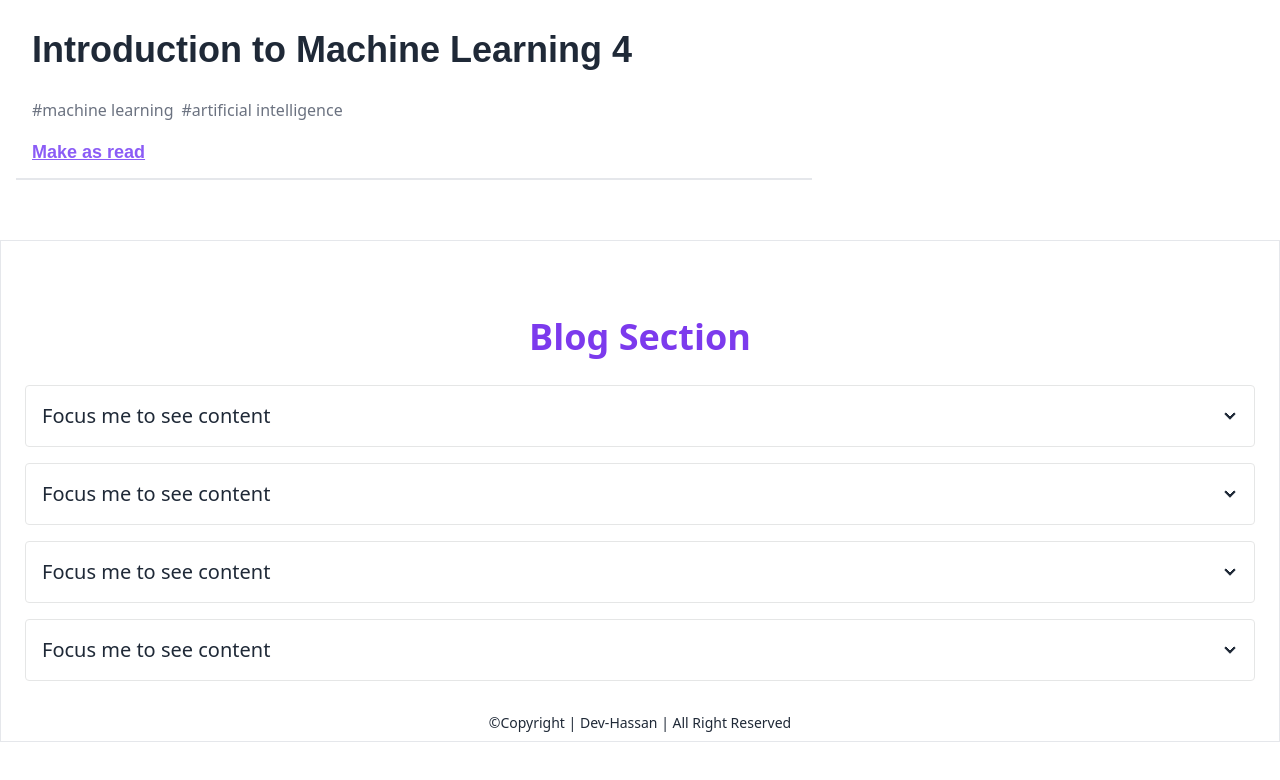
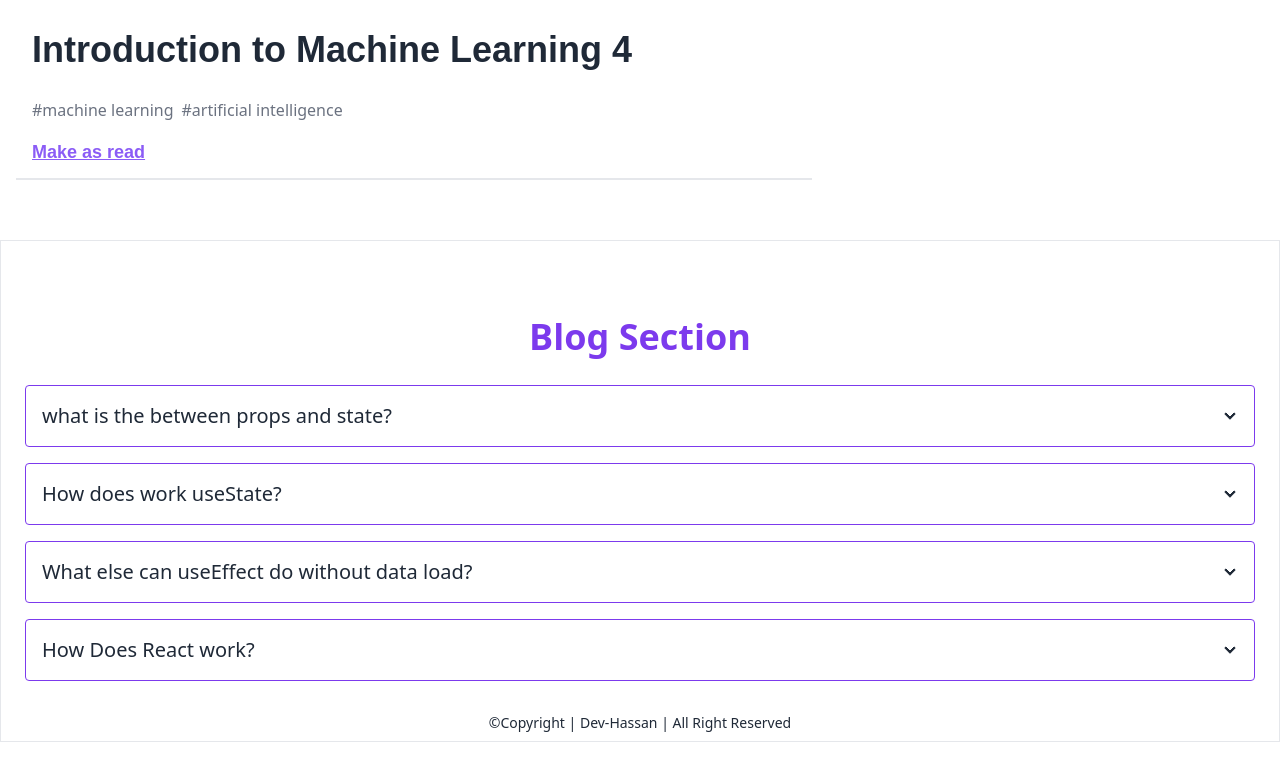
Before and after one commit to dev-abulhassan/programming-cafe, a React (Vite) app: page / in a window 1280 px wide. Shown: the part 3409-4189 px from the top of the page. Built offline with nearby package versions, Linux system fonts and the light colour scheme.

Commit message:
Blog section added

```diff
--- a/src/components/Footer/Footer.jsx
+++ b/src/components/Footer/Footer.jsx
@@ -5,36 +5,36 @@ const Footer = () => {
       <div className='pt-16 my-10 border md:px-3 px-4'>
          <h2 className='text-center font-bold text-4xl text-violet-600  py-3'>Blog Section</h2>
          <div className='py-4 px-3'>
-            <div tabIndex={0} className="collapse collapse-arrow border border-base-300 bg-base-100 rounded mb-4">
+            <div tabIndex={0} className="collapse collapse-arrow border border-violet-600  bg-base-100 rounded mb-4">
                <div className="collapse-title text-xl font-medium">
-                  Focus me to see content
+               what is the between props and state?
                </div>
                <div className="collapse-content">
-                  <p>Lorem ipsum dolor sit amet consectetur adipisicing elit. Eveniet minima, voluptatum impedit asperiores quasi dicta accusantium possimus perspiciatis perferendis voluptates sit aperiam nam facilis voluptatem dolorem? Ullam aliquid consequuntur id!</p>
+                  <p><i><strong>props</strong></i> are used to pass data from a parent component to a child component, while state is used to manage data within a component itself. Props are read-only and cannot be modified by the child component, while state is mutable and can be changed by the component itself.</p>
                </div>
             </div>
-            <div tabIndex={0} className="collapse collapse-arrow border border-base-300 bg-base-100 rounded mb-4">
+            <div tabIndex={1} className="collapse collapse-arrow border border-violet-600 bg-base-100 rounded mb-4">
                <div className="collapse-title text-xl font-medium">
-                  Focus me to see content
+               How does work useState?
                </div>
                <div className="collapse-content">
-                  <p>tabIndex={0} attribute is necessary to make the div focusable</p>
+                  <p><i><strong>useState</strong></i> is a built-in hook that allows functional components to have stateful behavior. It returns an array with two values: the current state and a function to update it. Hook takes an initial state value as an argument and returns an updated state value whenever the setter function is called.</p>
                </div>
             </div>
-            <div tabIndex={0} className="collapse collapse-arrow border border-base-300 bg-base-100 rounded mb-4">
+            <div tabIndex={2} className="collapse collapse-arrow border border-violet-600 bg-base-100 rounded mb-4">
                <div className="collapse-title text-xl font-medium">
-                  Focus me to see content
+               What else can useEffect do without data load?
                </div>
                <div className="collapse-content">
-                  <p>tabIndex={0} attribute is necessary to make the div focusable</p>
+                  <p><i><strong>useEffect</strong></i> hook in React is not limited to fetching data, but can also be used for managing the document title, event listeners, third-party libraries, animations, and timers.</p>
                </div>
             </div>
-            <div tabIndex={0} className="collapse collapse-arrow border border-base-300 bg-base-100 rounded mb-4">
+            <div tabIndex={3} className="collapse collapse-arrow border border-violet-600 bg-base-100 rounded mb-4">
                <div className="collapse-title text-xl font-medium">
-                  Focus me to see content
+               How Does React work?
                </div>
                <div className="collapse-content">
-                  <p>tabIndex={0} attribute is necessary to make the div focusable</p>
+                  <p><strong>ReactJS</strong> is a JavaScript library that uses a virtual DOM to efficiently update the UI of a web application. It allows developers to create reusable components that manage their own state, and supports declarative programming through JSX syntax. React is commonly used for building single-page applications and user interfaces.</p>
                </div>
             </div>
          </div>
```
